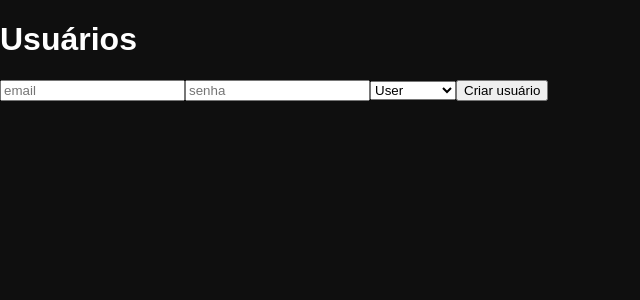
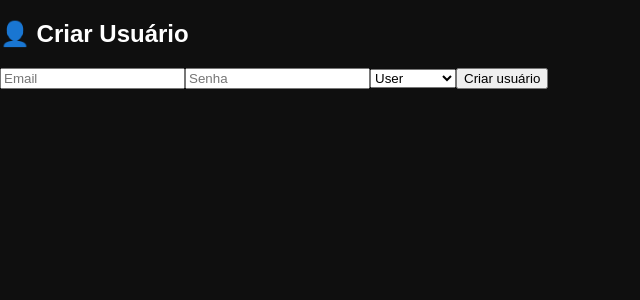
Before and after one commit to Wertco-Bombas/Wertco, a Next.js app: page /usuario in a window 1280 px wide. Shown: the top 300 px of the page, without its empty margins (0-640 px from the left). Built offline with nearby package versions, Linux system fonts and the light colour scheme; no server answers.

Commit message:
Update usuario.js

```diff
--- a/pages/usuario.js
+++ b/pages/usuario.js
@@ -1,40 +1,108 @@
 import { useState } from "react";
+import { supabase } from "../lib/supabase";
+import Layout from "../components/Layout";
 
 export default function Users() {
   const [email, setEmail] = useState("");
   const [password, setPassword] = useState("");
   const [role, setRole] = useState("user");
+  const [loading, setLoading] = useState(false);
 
   async function createUser() {
-    const res = await fetch("/api/create-user", {
-      method: "POST",
-      headers: { "Content-Type": "application/json" },
-      body: JSON.stringify({ email, password, role }),
+    if (!email || !password) {
+      alert("Preencha email e senha");
+      return;
+    }
+
+    setLoading(true);
+
+    // 1. Criar usuário no Auth
+    const { data, error } = await supabase.auth.signUp({
+      email,
+      password,
     });
 
-    const data = await res.json();
+    if (error) {
+      setLoading(false);
+      alert("Erro ao criar usuário: " + error.message);
+      return;
+    }
 
-    if (data.error) {
-      alert("Erro ao criar usuário");
-    } else {
-      alert("Usuário criado!");
+    const user = data.user;
+
+    if (!user) {
+      setLoading(false);
+      alert("Usuário não retornado pelo Auth");
+      return;
     }
+
+    // 2. Criar perfil com role
+    const { error: profileError } = await supabase
+      .from("profiles")
+      .insert({
+        id: user.id,
+        email: email,
+        role: role,
+      });
+
+    setLoading(false);
+
+    if (profileError) {
+      alert("Usuário criado, mas erro no perfil: " + profileError.message);
+      return;
+    }
+
+    alert("Usuário criado com sucesso!");
+
+    setEmail("");
+    setPassword("");
+    setRole("user");
   }
 
   return (
-    <div>
-      <h1>Usuários</h1>
+    <Layout>
+      <div className="card">
 
-      <input placeholder="email" onChange={e => setEmail(e.target.value)} />
-      <input placeholder="senha" type="password" onChange={e => setPassword(e.target.value)} />
+        <h2>👤 Criar Usuário</h2>
 
-      <select onChange={e => setRole(e.target.value)}>
-        <option value="user">User</option>
-        <option value="supervisor">Supervisor</option>
-        <option value="admin">Admin</option>
-      </select>
+        <div className="searchBar">
 
-      <button onClick={createUser}>Criar usuário</button>
-    </div>
+          <input
+            className="input"
+            placeholder="Email"
+            value={email}
+            onChange={(e) => setEmail(e.target.value)}
+          />
+
+          <input
+            className="input"
+            placeholder="Senha"
+            type="password"
+            value={password}
+            onChange={(e) => setPassword(e.target.value)}
+          />
+
+          <select
+            className="select"
+            value={role}
+            onChange={(e) => setRole(e.target.value)}
+          >
+            <option value="user">User</option>
+            <option value="supervisor">Supervisor</option>
+            <option value="admin">Admin</option>
+          </select>
+
+          <button
+            className="btn btnYellow"
+            onClick={createUser}
+            disabled={loading}
+          >
+            {loading ? "Criando..." : "Criar usuário"}
+          </button>
+
+        </div>
+
+      </div>
+    </Layout>
   );
 }
```
